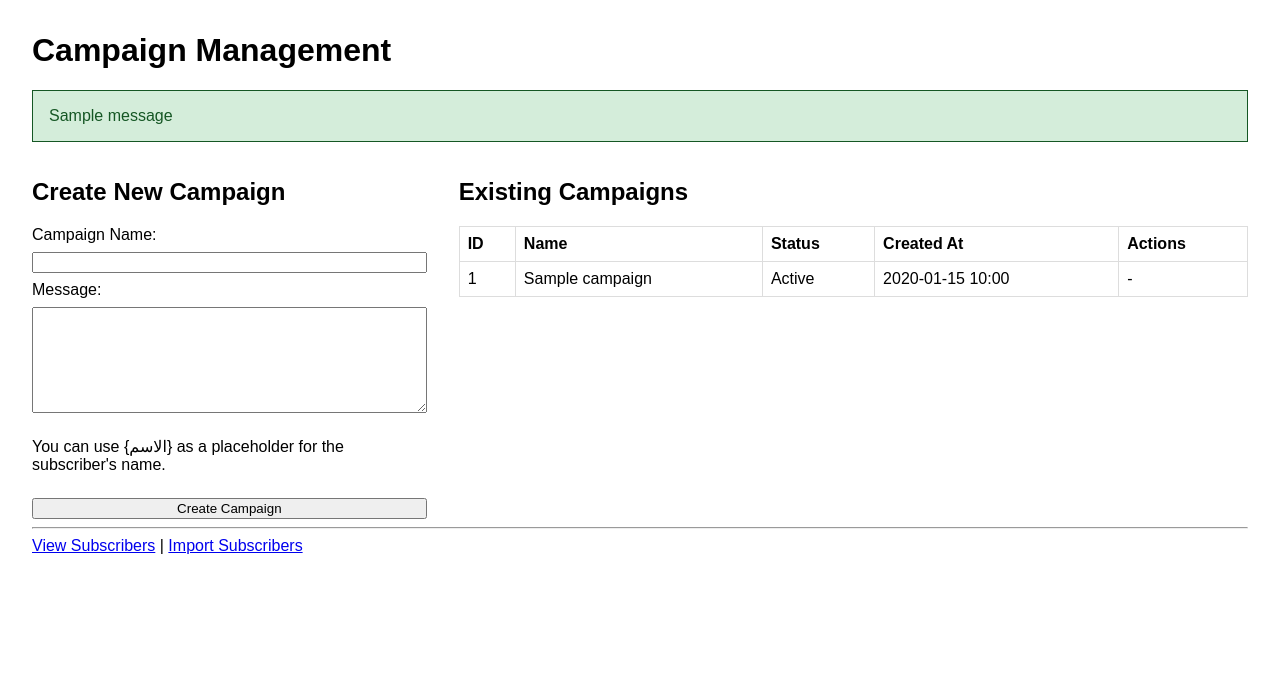
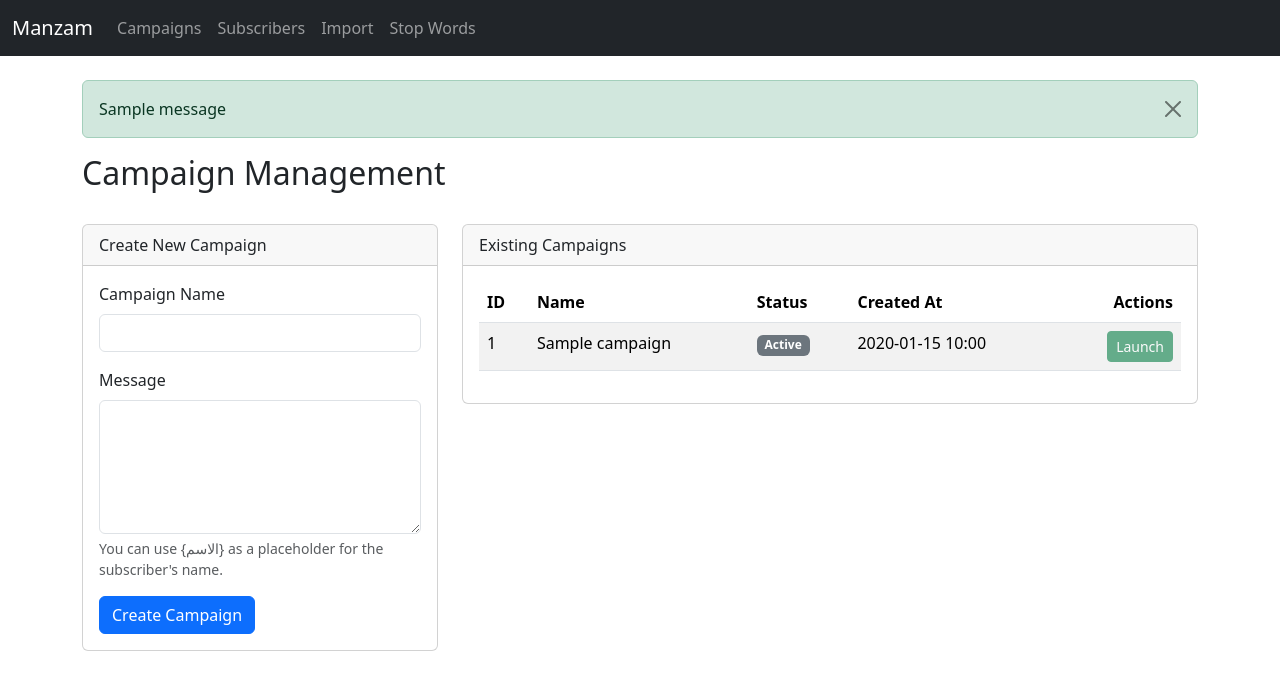
Before and after one commit to Raztaj/qamar, a Flask app: page /campaigns in a window 1280 px wide. Shown: the top 690 px of the page. Run offline with Flask 3, Linux system fonts and the light colour scheme; tables that the repository leaves empty hold one stand-in row (values such as "Sample post"); one stand-in notice (Sample message) is shown.

Commit message:
feat: Implement stop word check and Bootstrap UI
This commit delivers two major features and a critical bug fix.

Features:
- **Stop Word Checking**: The application can now read the last message in a WhatsApp chat before sending a campaign. If the last message matches a user-defined "stop word", the campaign message will be skipped for that subscriber. A new page has been added at `/stopwords` to manage the list of stop words.
- **UI Overhaul**: The entire frontend has been rebuilt using Bootstrap 5. All pages now extend a base template and have a clean, modern, and responsive design.

Fixes:
- **Database Initialization**: Resolves a persistent bug where the database was not being created correctly due to filesystem permissions. The fix involves moving the database file to the `/tmp` directory and ensuring `db.create_all()` is called reliably when the application starts.

```diff
--- a/app/__init__.py
+++ b/app/__init__.py
@@ -3,7 +3,7 @@ from flask_sqlalchemy import SQLAlchemy
 
 app = Flask(__name__)
 app.config['SECRET_KEY'] = 'your_secret_key'  # Change this!
-app.config['SQLALCHEMY_DATABASE_URI'] = 'sqlite:///site.db'
+app.config['SQLALCHEMY_DATABASE_URI'] = 'sqlite:////tmp/manzam.db'
 db = SQLAlchemy(app)
 
 from app import routes
--- /dev/null
+++ b/app/templates/base.html
@@ -0,0 +1,52 @@
+<!doctype html>
+<html lang="en">
+  <head>
+    <meta charset="utf-8">
+    <meta name="viewport" content="width=device-width, initial-scale=1">
+    <title>{% block title %}Manzam WhatsApp Marketing{% endblock %}</title>
+    <link href="https://cdn.jsdelivr.net/npm/bootstrap@5.3.3/dist/css/bootstrap.min.css" rel="stylesheet" integrity="sha384-QWTKZyjpPEjISv5WaRU9OFeRpok6YctnYmDr5pNlyT2bRjXh0JMhjY6hW+ALEwIH" crossorigin="anonymous">
+  </head>
+  <body>
+    <nav class="navbar navbar-expand-lg navbar-dark bg-dark">
+      <div class="container-fluid">
+        <a class="navbar-brand" href="{{ url_for('campaigns') }}">Manzam</a>
+        <button class="navbar-toggler" type="button" data-bs-toggle="collapse" data-bs-target="#navbarNav" aria-controls="navbarNav" aria-expanded="false" aria-label="Toggle navigation">
+          <span class="navbar-toggler-icon"></span>
+        </button>
+        <div class="collapse navbar-collapse" id="navbarNav">
+          <ul class="navbar-nav">
+            <li class="nav-item">
+              <a class="nav-link" href="{{ url_for('campaigns') }}">Campaigns</a>
+            </li>
+            <li class="nav-item">
+              <a class="nav-link" href="{{ url_for('subscribers') }}">Subscribers</a>
+            </li>
+            <li class="nav-item">
+                <a class="nav-link" href="{{ url_for('import_subscribers') }}">Import</a>
+            </li>
+            <li class="nav-item">
+              <a class="nav-link" href="{{ url_for('stopwords') }}">Stop Words</a>
+            </li>
+          </ul>
+        </div>
+      </div>
+    </nav>
+
+    <main class="container mt-4">
+      {% with messages = get_flashed_messages(with_categories=true) %}
+        {% if messages %}
+          {% for category, message in messages %}
+            <div class="alert alert-{{ 'success' if category == 'success' else 'danger' }} alert-dismissible fade show" role="alert">
+              {{ message }}
+              <button type="button" class="btn-close" data-bs-dismiss="alert" aria-label="Close"></button>
+            </div>
+          {% endfor %}
+        {% endif %}
+      {% endwith %}
+
+      {% block content %}{% endblock %}
+    </main>
+
+    <script src="https://cdn.jsdelivr.net/npm/bootstrap@5.3.3/dist/js/bootstrap.bundle.min.js" integrity="sha384-YvpcrYf0tY3lHB60NNkmXc5s9fDVZLESaAA55NDzOxhy9GkcIdslK1eN7N6jIeHz" crossorigin="anonymous"></script>
+  </body>
+</html>
--- a/app/templates/campaigns.html
+++ b/app/templates/campaigns.html
@@ -1,60 +1,49 @@
-<!DOCTYPE html>
-<html lang="en">
-<head>
-    <meta charset="UTF-8">
-    <title>Campaigns</title>
-    <style>
-        body { font-family: sans-serif; margin: 2em; }
-        table { width: 100%; border-collapse: collapse; margin-top: 1em; }
-        th, td { border: 1px solid #dddddd; text-align: left; padding: 8px; }
-        tr:nth-child(even) { background-color: #f2f2f2; }
-        .container { display: flex; gap: 2em; }
-        .form-container { flex: 1; }
-        .list-container { flex: 2; }
-        form { display: flex; flex-direction: column; gap: 0.5em; }
-        textarea { height: 100px; }
-        .flash { padding: 1em; margin-bottom: 1em; border: 1px solid; }
-        .flash.success { background-color: #d4edda; color: #155724; }
-        .flash.error { background-color: #f8d7da; color: #721c24; }
-    </style>
-</head>
-<body>
-    <h1>Campaign Management</h1>
+{% extends 'base.html' %}
 
-    <!-- Flash messages -->
-    {% with messages = get_flashed_messages(with_categories=true) %}
-      {% if messages %}
-        {% for category, message in messages %}
-          <div class="flash {{ category }}">{{ message }}</div>
-        {% endfor %}
-      {% endif %}
-    {% endwith %}
+{% block title %}Campaigns{% endblock %}
 
-    <div class="container">
-        <div class="form-container">
-            <h2>Create New Campaign</h2>
+{% block content %}
+    <div class="d-flex justify-content-between align-items-center mb-4">
+        <h1 class="h2">Campaign Management</h1>
+    </div>
+
+    <div class="row">
+        <div class="col-md-4">
+            <div class="card">
+                <div class="card-header">
+                    Create New Campaign
+                </div>
+                <div class="card-body">
                     <form method="POST">
-                <label for="name">Campaign Name:</label>
-                <input type="text" id="name" name="name" required>
-
-                <label for="message">Message:</label>
-                <textarea id="message" name="message" required></textarea>
-                <p>You can use {الاسم} as a placeholder for the subscriber's name.</p>
-
-                <input type="submit" value="Create Campaign">
+                        <div class="mb-3">
+                            <label for="name" class="form-label">Campaign Name</label>
+                            <input type="text" class="form-control" id="name" name="name" required>
+                        </div>
+                        <div class="mb-3">
+                            <label for="message" class="form-label">Message</label>
+                            <textarea class="form-control" id="message" name="message" rows="5" required></textarea>
+                            <div class="form-text">You can use {الاسم} as a placeholder for the subscriber's name.</div>
+                        </div>
+                        <button type="submit" class="btn btn-primary">Create Campaign</button>
                     </form>
                 </div>
+            </div>
+        </div>
 
-        <div class="list-container">
-            <h2>Existing Campaigns</h2>
-            <table>
+        <div class="col-md-8">
+            <div class="card">
+                <div class="card-header">
+                    Existing Campaigns
+                </div>
+                <div class="card-body">
+                    <table class="table table-striped table-hover">
                         <thead>
                             <tr>
                                 <th>ID</th>
                                 <th>Name</th>
                                 <th>Status</th>
                                 <th>Created At</th>
-                        <th>Actions</th>
+                                <th class="text-end">Actions</th>
                             </tr>
                         </thead>
                         <tbody>
@@ -62,25 +51,36 @@
                             <tr>
                                 <td>{{ campaign.id }}</td>
                                 <td>{{ campaign.name }}</td>
-                        <td>{{ campaign.status }}</td>
+                                <td>
+                                    <span class="badge
+                                        {% if campaign.status == 'Sent' %} bg-success
+                                        {% elif campaign.status == 'Sending' %} bg-warning
+                                        {% elif campaign.status == 'Failed' %} bg-danger
+                                        {% else %} bg-secondary
+                                        {% endif %}">
+                                        {{ campaign.status }}
+                                    </span>
+                                </td>
                                 <td>{{ campaign.created_at.strftime('%Y-%m-%d %H:%M') }}</td>
-                        <td>
+                                <td class="text-end">
                                     {% if campaign.status == 'Draft' %}
-                            <form action="{{ url_for('launch_campaign', campaign_id=campaign.id) }}" method="POST" onsubmit="return confirm('Are you sure you want to launch this campaign?');">
-                                <input type="submit" value="Launch">
+                                    <form action="{{ url_for('launch_campaign', campaign_id=campaign.id) }}" method="POST" onsubmit="return confirm('Are you sure you want to launch this campaign? This action cannot be undone.');" class="d-inline">
+                                        <button type="submit" class="btn btn-sm btn-success">Launch</button>
                                     </form>
                                     {% else %}
-                                -
+                                        <button class="btn btn-sm btn-success" disabled>Launch</button>
                                     {% endif %}
                                 </td>
+                            </tr>
+                            {% else %}
+                            <tr>
+                                <td colspan="5" class="text-center">No campaigns found.</td>
                             </tr>
                             {% endfor %}
                         </tbody>
                     </table>
                 </div>
             </div>
-    <hr>
-    <a href="{{ url_for('subscribers') }}">View Subscribers</a> |
-    <a href="{{ url_for('import_subscribers') }}">Import Subscribers</a>
-</body>
-</html>
+        </div>
+    </div>
+{% endblock %}
--- a/run.py
+++ b/run.py
@@ -5,4 +5,4 @@ with app.app_context():
     db.create_all()
 
 if __name__ == '__main__':
-    app.run(debug=True, use_reloader=False, port=5001)
+    app.run(debug=True, use_reloader=False, port=5002)
```
Also changed, not shown: app/templates/import.html (+25 -14 lines), app/templates/stopwords.html (+36 -47 lines), app/templates/subscribers.html (+25 -39 lines), 1 other file. Lines whose indentation alone changed are shown as unchanged.
